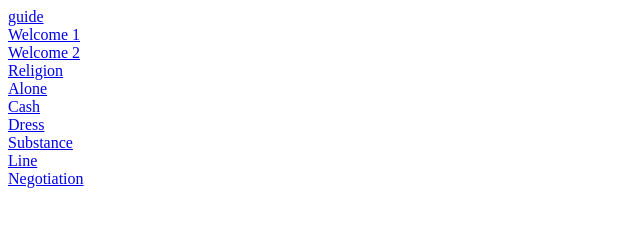
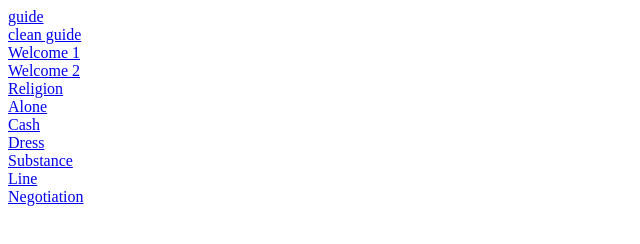
Before and after one commit to jlaor/test, a plain HTML site: page index.html in a window 1280 px wide. Shown: the whole page, without its empty margins (0-640 px from the left). Drawn offline with Linux system fonts and the light colour scheme.

Commit message:
Update index.html

```diff
--- a/index.html
+++ b/index.html
@@ -1,6 +1,7 @@
 <html>
 	<bpdy>
 		<a href=guide.pdf> guide </a> </br>
+		<a href=guide_c.pdf> clean guide </a> </br>
 		<a href="Welcome to Tel Aviv (1).mp4"> Welcome 1 </a> </br>
 		<a href="Welcome to Tel Aviv 2.mp4"> Welcome 2 </a> </br>
 		<a href=Religion.mp4> Religion </a> </br>
```
